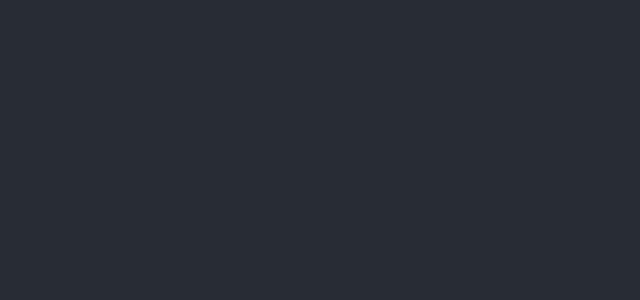
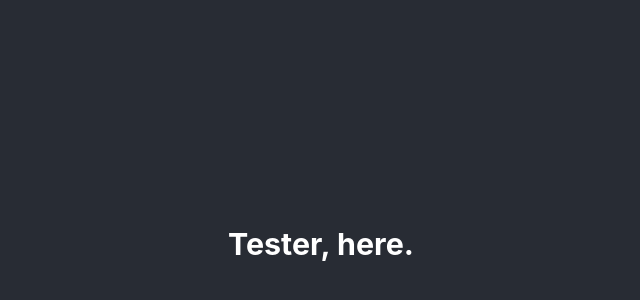
Before and after one commit to robpwatkins/feast-or-fawkes1, a React (Create React App) app: page / in a window 1280 px wide. Shown: the part 156-456 px from the top of the page, without its empty margins (319-959 px from the left). Built offline with nearby package versions, Linux system fonts and the light colour scheme.

Commit message:
gonna fetch a work real quick

```diff
--- a/src/App.js
+++ b/src/App.js
@@ -1,9 +1,10 @@
 import './App.css';
+import Tester from './components/Tester';
 
 function App() {
   return (
     <div className="App">
-
+      <Tester />
     </div>
   );
 }
--- /dev/null
+++ b/src/components/Tester.js
@@ -0,0 +1,13 @@
+import React, { useState } from 'react';
+
+const Tester = () => {
+  const [word, setWord] = useState('null');
+
+  return (
+    <div>
+      <h3>Tester, here.</h3>
+    </div>
+  )
+}
+
+export default Tester;
```
